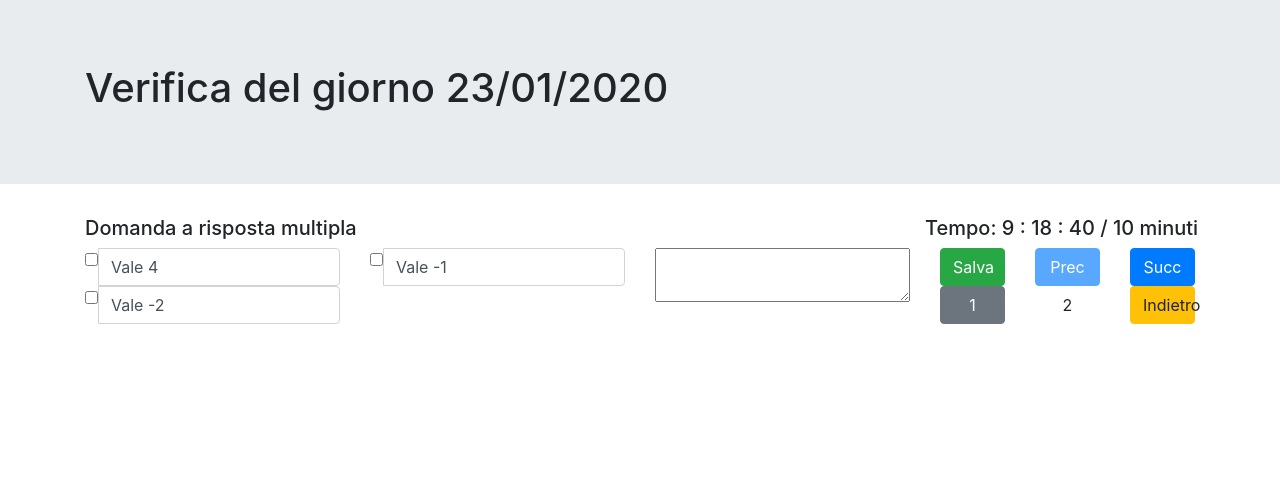
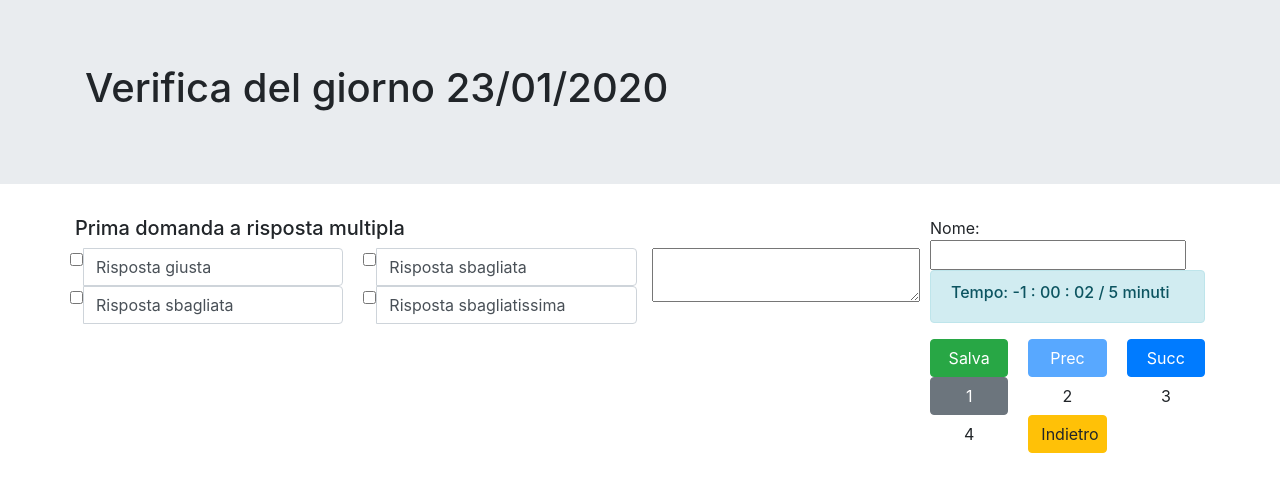
Before and after one commit to Emmettippi/test, an Angular app: page /entry in a window 1280 px wide. Both pictures are taken after a click on the button "Inizia". Shown: the top 492 px of the page. Built offline with nearby package versions, Linux system fonts and the light colour scheme.

Commit message:
Fixed some logic and css

```diff
--- a/src/app/components/check-answer/check-answer.component.html
+++ b/src/app/components/check-answer/check-answer.component.html
@@ -9,11 +9,6 @@
         <div class=" col-1">
             <button type="button" class="btn btn-primary" (click)="navigateTo('/entry')">
                 Indietro
-            </button>
-        </div>
-        <div class="col-1">
-            <button type="button" class="btn btn-primary" (click)="readFilesAndConfront()">
-                Calcola
             </button>
         </div>
         <div class="col-3">
@@ -29,6 +24,11 @@
             Risposte Studente
         </div>
         <div class="col-1">
+            <button type="button" class="btn btn-primary" (click)="readFilesAndConfront()">
+                Calcola
+            </button>
+        </div>
+        <div class="col-1">
             <button type="button" class="btn btn-success" (click)="confirmMark()">
                 Conferma
             </button>
@@ -36,7 +36,7 @@
     </div>
     <div class="row">
         <div class="col-3">
-            <h3>Bonus: <input type="number" [(ngModel)]="adjustment" style="width: 100px;" /></h3>
+            <h3>Bonus: <input type="number" [(ngModel)]="adjustment" /></h3>
         </div>
         <div class="col-3">
             <h3>Punteggio: {{points}} {{getStringifiedBonus()}}</h3>
@@ -48,15 +48,33 @@
             <h3>Voto: {{mark}}</h3>
         </div>
     </div>
+    <ng-container *ngIf="questions && questions.length">
         <div class="row">
-        <!-- TODO handle time and points for open questions-->
+            <div class="col-3">
+                <h6>Verifica iniziata: {{getStringifiedHoursTime(studentAnswersObj.startTime)}}</h6>
             </div>
-    <ng-container *ngIf="questions && questions.length">
+            <div class="col-3">
+                <h6>Verifica terminata: {{getStringifiedHoursTime(studentAnswersObj.endTime)}}</h6>
+            </div>
+            <div class="col-3">
+                <h6>
+                    Tempo impiegato:
+                    {{getStringifiedHoursTime(studentAnswersObj.endTime - studentAnswersObj.startTime, true)}}
+                </h6>
+            </div>
+            <div class="col-3">
+                <h6>Tempo massimo: {{questionsObj.expectedTime}} minuti</h6>
+            </div>
+        </div>
         <div class="row" *ngFor="let q of questions; let qIndex = index">
-            <div class="col-4">
+            <div class="col-12">
+                <div class="row">
+                    <div class="col-12">
                         <h5> {{qIndex + 1}}) {{q.question}} </h5>
                     </div>
-            <div *ngIf="q.type === 'multi'" class="col-4">
+                </div>
+                <div class="row">
+                    <div *ngIf="q.type === 'multi'" class="col-5">
                         <div class="row">
                             <div class="col-6" *ngFor="let a of q.answers; let aIndex = index">
                                 <div class="alert" role="alert" [ngClass]="getAlertClass(qIndex, aIndex)">
@@ -68,11 +86,28 @@
                             </div>
                         </div>
                     </div>
-            <div [ngClass]="q.type === 'multi' ? 'col-4' : 'col-8'">
-                <p *ngIf="isNotes(q.id)"> <b>Note dello Studente:</b> {{getStudentAnswerByQuestionId(q.id).notes}} </p>
+                    <div [ngClass]="q.type === 'multi' ? 'col-5' : 'col-10'">
                         <p> <b>Note dell'Insegnante:</b> {{answers[qIndex].teacherNotes}} </p>
+                        <p *ngIf="isNotes(q.id)">
+                            <b>{{q.type === 'multi' ? 'Note' : 'Risposta'}} dello Studente:</b>
+                            {{getStudentAnswerByQuestionId(q.id).notes}}
+                        </p>
                     </div>
-            <hr />
+                    <div class="col-2">
+                        <input type="number" [(ngModel)]="answerPoints[qIndex]" />
+                        {{q.type === 'open' ? ('/ ' + answers[qIndex].values[0]) : '' }}
+                    </div>
+                </div>
+                <div class="row">
+                    <div class="col-3">
+                        <h6>Correzioni extra</h6>
+                    </div>
+                    <div class="col-9">
+                        <textarea [(ngModel)]="correctionNotes[qIndex]"></textarea>
+                    </div>
+                </div>
+            </div>
+            <br />
         </div>
     </ng-container>
 </div>
--- a/src/app/components/check-answer/check-answer.component.ts
+++ b/src/app/components/check-answer/check-answer.component.ts
@@ -9,8 +9,7 @@ import { JsonGetterService } from 'src/app/services/json-getter.service';
 import { Question, Questions } from 'src/app/entities/Question';
 import { Answer, Answers } from 'src/app/entities/answer';
 import { StudentAnswer, StudentAnswers } from 'src/app/entities/student-answer';
-import { FullQuestionAnswer, FinalMark } from 'src/app/entities/final-mark';
-import { flatten } from '@angular/core/src/render3/util';
+import { QuestionAnswer, FinalMark } from 'src/app/entities/final-mark';
 
 type MultiCheck = 'correct' | 'avoided' | 'wrong';
 
@@ -24,6 +23,8 @@ export class CheckAnswersComponent extends BaseComponent implements OnInit {
     questionsObj: Questions;
     answersObj: Answers;
     studentAnswersObj: StudentAnswers;
+    correctionNotes: string[];
+    answerPoints: number[];
 
     newQ: boolean;
     newA: boolean;
@@ -70,6 +71,7 @@ export class CheckAnswersComponent extends BaseComponent implements OnInit {
                         points += this.answers[qIndex].values[aIndex];
                     }
                 }
+                points += this.answerPoints[qIndex];
             }
         }
         return points + (this.adjustment || 0);
@@ -108,6 +110,15 @@ export class CheckAnswersComponent extends BaseComponent implements OnInit {
         let ret = '';
         ret += date.getDay() + '/' + date.getMonth() + '/' + date.getFullYear();
         ret += ' ' + date.getHours() + ' : ' + date.getMinutes() + ' : ' + date.getSeconds();
+        return ret;
+    }
+
+    getStringifiedHoursTime(timeInMillis: number, reducehours = false) {
+        const date = new Date(timeInMillis);
+        let ret = '';
+        ret += (date.getHours() - (reducehours ? 1 : 0))
+            + ' : ' + date.getMinutes()
+            + ' : ' + date.getSeconds();
         return ret;
     }
 
@@ -151,6 +162,14 @@ export class CheckAnswersComponent extends BaseComponent implements OnInit {
                         this.answersObj = <Answers>subscription[1];
                     }
                 }
+
+                this.correctionNotes = [];
+                this.answerPoints = []
+                for (const q of this.questions) {
+                    this.correctionNotes.push('');
+                    this.answerPoints.push(0);
+                }
+
                 this.newQ = false;
                 this.newA = false;
             }, (error) => {
@@ -207,20 +226,26 @@ export class CheckAnswersComponent extends BaseComponent implements OnInit {
     }
 
     confirmMark() {
-        const marks = new Array<FullQuestionAnswer>();
+        const questionAnswers = new Array<QuestionAnswer>();
         for (let qIndex = 0; qIndex < this.questions.length; qIndex++) {
             const sa = this.getStudentAnswerByQuestionId(this.questions[qIndex].id);
-            marks.push(new FullQuestionAnswer(this.questions[qIndex], this.answers[qIndex], sa));
+            const qa = new QuestionAnswer(this.questions[qIndex], this.answers[qIndex], sa);
+            qa.correctionNotes = this.correctionNotes[qIndex];
+            qa.answerPoints = this.answerPoints[qIndex];
+            questionAnswers.push(qa);
         }
         const finalMark = new FinalMark(
-            marks
+            questionAnswers
             , this.adjustment
             , this.questionsObj.hash
             , this.studentAnswersObj.startTime
             , this.studentAnswersObj.endTime
-            , this.questionsObj.expectedTime);
+            , this.questionsObj.expectedTime
+            , this.studentAnswersObj.name
+            , this.mark
+        );
         finalMark.adjustment = this.adjustment;
         const str = JSON.stringify(finalMark);
-        saveAs(new Blob([str], { type: 'text/csv;charset=UTF-8' }), 'student.json');
+        saveAs(new Blob([str], { type: 'text/csv;charset=UTF-8' }), this.studentAnswersObj.name + '-correzione.json');
     }
 }
--- a/src/app/components/question/question.component.html
+++ b/src/app/components/question/question.component.html
@@ -20,20 +20,29 @@
                                     <span class="input-group-addon">
                                         <input type="checkbox" [(ngModel)]="studentAnswer.answers[aIndex]">
                                     </span>
-                                    <label class="form-control">{{a}}</label>
+                                    <label class="form-control" (click)="markAnswer(aIndex)">{{a}}</label>
                                 </div>
                             </div>
                         </ng-container>
                     </div>
                 </div>
                 <div [ngClass]="question.type === 'multi' ? 'col-4' : 'col-12'">
-                    <textarea style="width: 100%;" [(ngModel)]="studentAnswer.notes"></textarea>
+                    <textarea [(ngModel)]="studentAnswer.notes"></textarea>
                 </div>
             </div>
         </div>
-        <div class="col-3">
+        <div class="col-3 scroll-y">
             <div class="row">
-                <h5>Tempo: {{cronometer}} / {{questionsObj.expectedTime}} minuti</h5>
+                <div class="col-12">
+                    Nome: <input type="text" [(ngModel)]="studentAnswersObj.name" />
+                </div>
+            </div>
+            <div class="row">
+                <div class="col-12">
+                    <div class="alert" role="alert" [ngClass]="getAlertClass()">
+                        <h6>Tempo: {{getCronometer()}} / {{questionsObj.expectedTime}} minuti</h6>
+                    </div>
+                </div>
             </div>
             <div class="row">
                 <div class="col-4">
--- a/src/app/components/question/question.component.ts
+++ b/src/app/components/question/question.component.ts
@@ -25,6 +25,9 @@ export class QuestionComponent extends BaseComponent implements OnInit {
 
     expectedTimeInMillis: number;
 
+    timer: any;
+    timePasswedInMillis: number;
+
     get questions(): Question[] {
         return this.questionsObj.questions;
     }
@@ -39,12 +42,6 @@ export class QuestionComponent extends BaseComponent implements OnInit {
 
     get studentAnswer(): StudentAnswer {
         return this.studentAnswers[this.selected];
-    }
-
-    get cronometer(): string {
-        const timePassed = this.studentAnswersObj.startTime - this.expectedTimeInMillis;
-        const timeAsDate = new Date(timePassed);
-        return (timeAsDate.getHours() - 1) + ' : ' + timeAsDate.getMinutes() + ' : ' + timeAsDate.getSeconds();
     }
 
     constructor(
@@ -63,7 +60,7 @@ export class QuestionComponent extends BaseComponent implements OnInit {
                 this.questionsObj = subscription;
                 this.expectedTimeInMillis = this.questionsObj.expectedTime * 60000;
                 const startTime = (new Date()).getTime();
-                this.studentAnswersObj = new StudentAnswers(this.standardService.studentName, startTime, 0, []);
+                this.studentAnswersObj = new StudentAnswers('', startTime, 0, []);
                 for (const q of this.questions) {
                     const sa = new StudentAnswer(q.id);
                     const answers = new Array<boolean>();
@@ -75,6 +72,10 @@ export class QuestionComponent extends BaseComponent implements OnInit {
                     this.studentAnswers.push(sa);
                 }
 
+                this.timer = setInterval(() => {
+                    this.timePasswedInMillis = new Date().getTime() - this.studentAnswersObj.startTime;
+                });
+
                 this.isLoaded = true;
             });
     }
@@ -83,12 +84,25 @@ export class QuestionComponent extends BaseComponent implements OnInit {
         this.selected = qIndex;
     }
 
+    markAnswer(aIndex: number) {
+        this.studentAnswer.answers[aIndex] = !this.studentAnswer.answers[aIndex];
+    }
+
+    getCronometer(): string {
+        const timeAsDate = new Date(this.timePasswedInMillis);
+        const minutes = timeAsDate.getMinutes();
+        const seconds = timeAsDate.getSeconds();
+        return (timeAsDate.getHours() - 1)
+            + ' : ' + (minutes < 10 ? '0' : '') + minutes
+            + ' : ' + (seconds < 10 ? '0' : '') + seconds;
+    }
+
     save() {
         const studentAnswersObj = this.studentAnswersObj;
         const endTime = (new Date()).getTime();
         studentAnswersObj.endTime = endTime;
         const str = JSON.stringify(studentAnswersObj);
-        saveAs(new Blob([str], { type: 'text/csv;charset=UTF-8' }), this.standardService.studentName + '.json');
+        saveAs(new Blob([str], { type: 'text/csv;charset=UTF-8' }), this.studentAnswersObj.name + '.json');
     }
 
     back() {
@@ -96,4 +110,17 @@ export class QuestionComponent extends BaseComponent implements OnInit {
             this.navigateTo('/entry');
         }
     }
+
+    getAlertClass(): string {
+        let ret = '';
+        const timePassed = new Date().getTime() - this.studentAnswersObj.startTime;
+        if (this.expectedTimeInMillis - timePassed >= this.expectedTimeInMillis * 0.1) {
+            ret = 'alert-info';
+        } else if (this.expectedTimeInMillis - timePassed >= 0) {
+            ret = 'alert-warning';
+        } else {
+            ret = 'alert-danger';
+        }
+        return ret;
+    }
 }
--- a/src/app/entities/final-mark.ts
+++ b/src/app/entities/final-mark.ts
@@ -2,10 +2,13 @@ import { Question } from './Question';
 import { Answer } from './answer';
 import { StudentAnswer } from './student-answer';
 
-export class FullQuestionAnswer {
+export class QuestionAnswer {
     question: Question;
     answer: Answer;
     studentAnswer: StudentAnswer;
+    correctionNotes: string;
+    answerPoints: number;
+
     constructor(
         question?: Question
         , answer?: Answer
@@ -14,24 +17,30 @@ export class FullQuestionAnswer {
         this.question = question;
         this.answer = answer;
         this.studentAnswer = studentAnswer;
+        this.correctionNotes = '';
+        this.answerPoints = 0;
     }
 }
 
 export class FinalMark {
-    questionsAndAnswers: FullQuestionAnswer[];
+    name: string;
+    mark: number;
     adjustment: number;
     questionAnswerHash: number;
     startTime: number;
     endTime: number;
     expectedTime: number;
+    questionsAndAnswers: QuestionAnswer[];
 
     constructor(
-        questionsAndAnswers: FullQuestionAnswer[]
+        questionsAndAnswers: QuestionAnswer[]
         , adjustment: number
         , questionAnswerHash: number
         , startTime: number
         , endTime: number
         , expectedTime: number
+        , name: string
+        , mark: number
     ) {
         this.questionsAndAnswers = questionsAndAnswers;
         this.adjustment = adjustment;
@@ -39,5 +48,7 @@ export class FinalMark {
         this.startTime = startTime;
         this.endTime = endTime;
         this.expectedTime = expectedTime;
+        this.name = name;
+        this.mark = mark;
     }
 }
--- a/src/app/services/standard.service.ts
+++ b/src/app/services/standard.service.ts
@@ -2,8 +2,6 @@ import { Injectable } from '@angular/core';
 
 @Injectable()
 export class StandardService {
-
-    studentName: string;
 
     private _questionId: number;
     private _answerId: number;
--- a/src/assets/json/questions.json
+++ b/src/assets/json/questions.json
@@ -1 +1 @@
-{"questions":[{"id":1,"question":"Domanda a risposta multipla","type":"multi","answers":["Vale 4","Vale -1","Vale -2"]},{"id":2,"question":"Domanda a risposta aperta","type":"open","answers":[""]}],"hash":-362062300,"expectedTime":10}
+{"questions":[{"id":1,"question":"Prima domanda a risposta multipla","type":"multi","answers":["Risposta giusta","Risposta sbagliata","Risposta sbagliata","Risposta sbagliatissima"]},{"id":2,"question":"Prima domanda a risposta aperta","type":"open","answers":[""]},{"id":3,"question":"Domanda a risposta multipla con annesso ragionamento","type":"multi","answers":["Risposta giusta","Risposta sbagliata","Risposta giusta","Risposta giusta","Risposta sbagliata","Risposta sbagliatissima"]},{"id":4,"question":"Altra domanda aperta","type":"open","answers":[""]}],"hash":387044359,"expectedTime":5}
--- a/src/styles.css
+++ b/src/styles.css
@@ -7,3 +7,77 @@
 .btn {
 	width: 100%;
 }
+
+.col-1 {
+	padding-left: 10px;
+	padding-right: 10px;
+}
+
+.col-2 {
+	padding-left: 10px;
+	padding-right: 10px;
+}
+
+.col-3 {
+	padding-left: 10px;
+	padding-right: 10px;
+}
+
+.col-4 {
+	padding-left: 10px;
+	padding-right: 10px;
+}
+
+.col-5 {
+	padding-left: 10px;
+	padding-right: 10px;
+}
+
+.col-6 {
+	padding-left: 10px;
+	padding-right: 10px;
+}
+
+.col-7 {
+	padding-left: 10px;
+	padding-right: 10px;
+}
+
+.col-8 {
+	padding-left: 10px;
+	padding-right: 10px;
+}
+
+.col-9 {
+	padding-left: 10px;
+	padding-right: 10px;
+}
+
+.col-10 {
+	padding-left: 10px;
+	padding-right: 10px;
+}
+
+.col-11 {
+	padding-left: 10px;
+	padding-right: 10px;
+}
+
+.col-12 {
+	padding-left: 10px;
+	padding-right: 10px;
+}
+
+input[type=number] {
+	width: 80px;
+}
+
+textarea {
+	width: 100%;
+	resize: vertical;
+}
+
+.scroll-y {
+	overflow-y: auto;
+	overflow-x: hidden;
+}
```
Also changed, not shown: src/app/components/entry/entry.component.html (+7 -2 lines), src/app/components/entry/entry.component.ts (+11 -3 lines), src/app/components/question-generator/question-generator.component.html (+5 -5 lines). Lines whose indentation alone changed are shown as unchanged.
